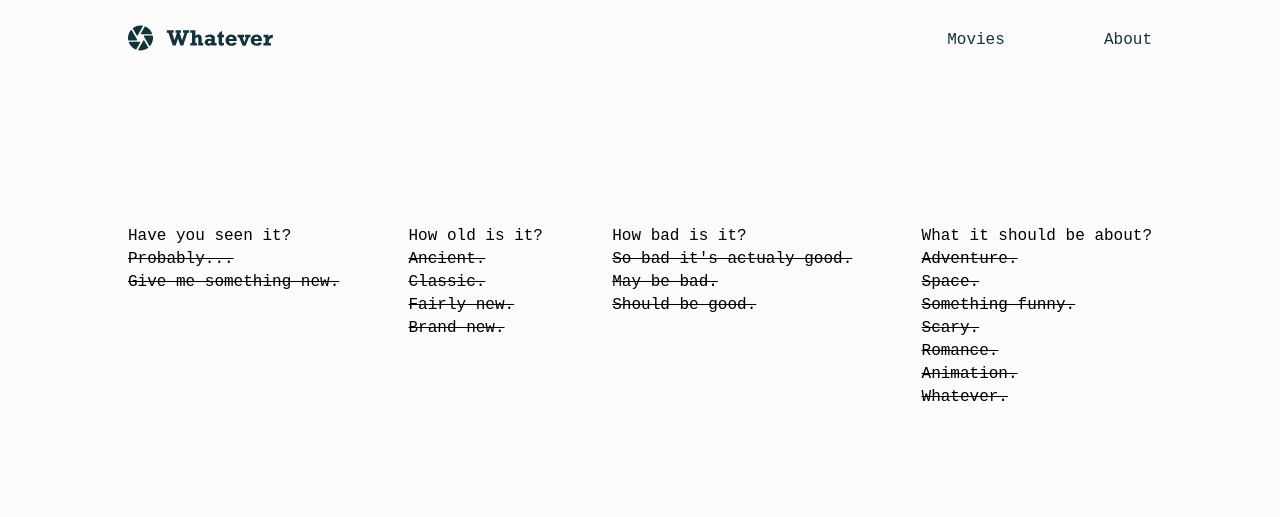
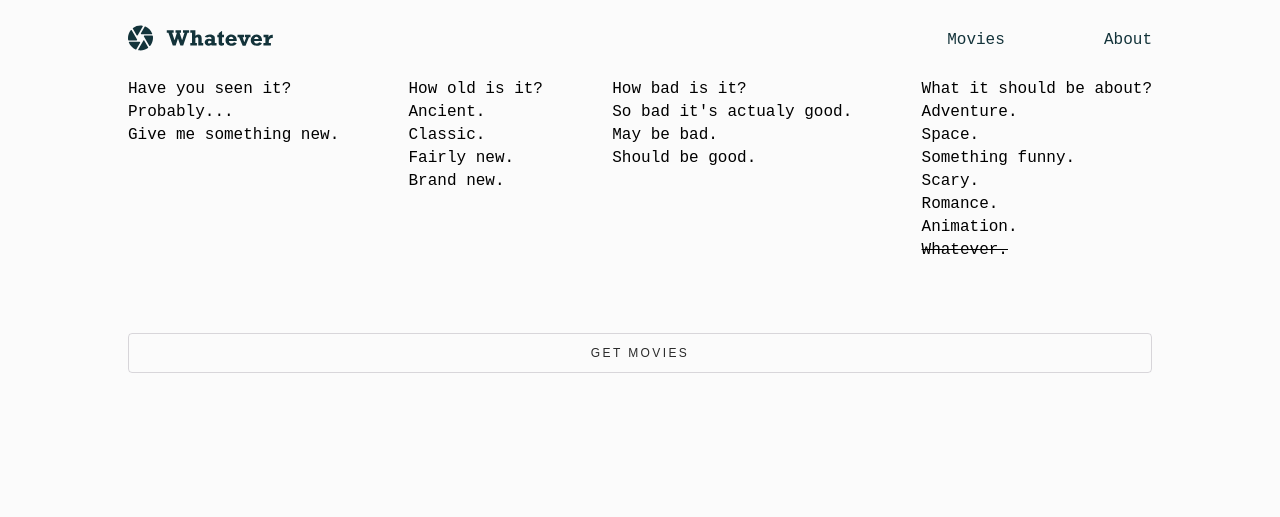
Before and after one commit to arecki3000/whatever-movie-app, a React (Create React App) app: page /movies in a window 1280 px wide. Shown: the top 517 px of the page. Built offline with nearby package versions, Linux system fonts and the light colour scheme; no server answers.

Commit message:
add fetching movies based on filter

```diff
--- a/src/components/Filter.js
+++ b/src/components/Filter.js
@@ -1,71 +1,80 @@
 import React from 'react';
-import { FilterWrapper, FilterElement } from '../elements';
+import { FilterWrapper, FilterElement, StyledLabel } from '../elements';
 
-export const Filter = () => {
+export const Filter = ({
+  query,
+  setPopularity,
+  setYear,
+  setScore,
+  setGenre,
+}) => {
+  const { popularity, score, genre, year } = query;
+  console.log({ popularity, score, genre, year });
+
   return (
     <FilterWrapper>
-      <FilterElement>
+      <FilterElement onChange={setPopularity}>
         Have you seen it?
-        <label id="popularity.desc" choice="descending">
+        <StyledLabel id="popularity.desc" choice={popularity}>
           <input type="radio" value="popularity.desc" name="popularity" />{' '}
           Probably...
-        </label>
-        <label id="popularity.asc" choice="ascending">
+        </StyledLabel>
+        <StyledLabel id="popularity.asc" choice={popularity}>
           <input type="radio" value="popularity.asc" name="popularity" /> Give
           me something new.
-        </label>
+        </StyledLabel>
       </FilterElement>
-      <FilterElement>
+      <FilterElement onChange={setYear}>
         How old is it?
-        <label id="1960" choice="old">
+        <StyledLabel id="1960" choice={year}>
           <input type="radio" value="1960" name="year" /> Ancient.
-        </label>
-        <label id="1980" choice="old1">
+        </StyledLabel>
+        <StyledLabel id="1980" choice={year}>
           <input type="radio" value="1980" name="year" /> Classic.
-        </label>
-        <label id="2000" choice="oldwe">
+        </StyledLabel>
+        <StyledLabel id="2000" choice={year}>
           <input type="radio" value="2000" name="year" /> Fairly new.
-        </label>
-        <label id="2020" choice="iksakdn">
+        </StyledLabel>
+        <StyledLabel id="2020" choice={year}>
           <input type="radio" value="2020" name="year" /> Brand new.
-        </label>
+        </StyledLabel>
       </FilterElement>
-      <FilterElement>
+      <FilterElement onChange={setScore}>
         How bad is it?
-        <label id="4" choice="4">
+        <StyledLabel id="4" choice={score}>
           <input type="radio" value="4" name="score" /> So bad it's actualy
           good.
-        </label>
-        <label id="7" choice="6">
+        </StyledLabel>
+        <StyledLabel id="7" choice={score}>
           <input type="radio" value="7" name="score" /> May be bad.
-        </label>
-        <label id="10" choice="6">
+        </StyledLabel>
+        <StyledLabel id="10" choice={score}>
           <input type="radio" value="10" name="score" /> Should be good.
-        </label>
+        </StyledLabel>
       </FilterElement>
-      <FilterElement>
+      <FilterElement onChange={setGenre}>
         What it should be about?
-        <label id="14" choice="14">
+        <StyledLabel id="14" choice={genre}>
           <input type="radio" value="14" name="genre" /> Adventure.
-        </label>
-        <label id="878" choice="123">
+        </StyledLabel>
+        <StyledLabel id="878" choice={genre}>
           <input type="radio" value="878" name="genre" /> Space.
-        </label>
-        <label id="35" choice="123">
+        </StyledLabel>
+        <StyledLabel id="35" choice={genre}>
           <input type="radio" value="35" name="genre" /> Something funny.
-        </label>
-        <label id="27" choice="123">
+        </StyledLabel>
+        <StyledLabel id="27" choice={genre}>
           <input type="radio" value="27" name="genre" /> Scary.
-        </label>
-        <label id="10749" choice="1234">
+        </StyledLabel>
+        <StyledLabel id="10749" choice={genre}>
           <input type="radio" value="10749" name="genre" /> Romance.
-        </label>
-        <label id="16" choice="1234">
+        </StyledLabel>
+        <StyledLabel id="16" choice={genre}>
           <input type="radio" value="16" name="genre" /> Animation.
-        </label>
-        <label id="" choice="1235">
+        </StyledLabel>
+        <StyledLabel id="" choice={genre}>
           <input type="radio" value="" name="genre" /> Whatever.
-        </label>
+        </StyledLabel>
       </FilterElement>
     </FilterWrapper>
   );
--- a/src/components/MoviesGrid.js
+++ b/src/components/MoviesGrid.js
@@ -3,7 +3,7 @@ import { Grid, MovieCard } from '../elements';
 import placeholder from '../images/movie-placeholder.png';
 import { Span, StyledLink } from '../elements';
 
-export const MoviesGrid = ({ movies }) => {
+export const MoviesGrid = ({ movies, query }) => {
   const linkStyle = {
     display: 'flex',
     justifyContent: 'space-between',
--- a/src/elements/FilterElements.js
+++ b/src/elements/FilterElements.js
@@ -1,7 +1,10 @@
 import styled from 'styled-components';
 
 export const FilterWrapper = styled.div`
-  margin-top: 5px;
+  position: absolute;
+  top: 5rem;
+  width: inherit;
+  margin: 0 auto;
   min-height: 30vh;
   display: flex;
   justify-content: space-between;
@@ -18,14 +21,15 @@ export const FilterElement = styled.div`
   input {
     display: none;
   }
-  label {
-    margin-top: 5px;
-    text-decoration: ${(props) =>
-      props.choice === props.id ? 'line-through' : ''};
-    font-weight: 100;
-  }
+
   @media ${(props) => props.theme.breakpoints.tablet} {
     margin: 5px auto 0 auto;
     text-align: center;
   }
 `;
+
+export const StyledLabel = styled.label`
+  margin-top: 5px;
+  text-decoration: ${(props) =>
+    props.id === props.choice ? 'line-through' : ''};
+`;
--- a/src/pages/Movie.js
+++ b/src/pages/Movie.js
@@ -17,7 +17,6 @@ export const Movie = (props) => {
       setTrilerLink(res);
     });
     getMovie({ id, API_KEY }).then((res) => {
-      console.log(res);
       setMovie((prevState) => {
         return {
           ...prevState,
--- a/src/pages/Movies.js
+++ b/src/pages/Movies.js
@@ -1,21 +1,27 @@
-import React, { useState, useEffect } from 'react';
+import React, { useState } from 'react';
 import { Content, Filter, MoviesGrid } from '../components';
+import { Button } from '../elements';
+import { getMovies } from '../services';
+import { API_KEY } from '../constants/constants.js';
 
 export const Movies = () => {
+  const [query, setQuery] = useState({
+    popularity: '',
+    year: '',
+    score: '',
+    genre: '',
+  });
   const [movies, setMovies] = useState({
     data: [],
     isLoaded: false,
     error: null,
   });
 
-  useEffect(() => {
-    const URL =
-      'https://api.themoviedb.org/3/discover/movie?api_key=fa0290d03c7bf4373b25da8a09a1789f&language=en-US&sort_by=popularity.desc&include_adult=false&include_video=false&page=300';
+  const fetchMovies = () => {
+    const { popularity, score, genre, year } = query;
+    getMovies({ API_KEY, popularity, score, genre, year }).then((res) => {
+      console.log(res);
 
-    const getMovies = async (URL) => {
-      fetch(URL)
-        .then((res) => res.json())
-        .then((res) => {
       setMovies((prevState) => {
         return {
           ...prevState,
@@ -25,11 +31,55 @@ export const Movies = () => {
       });
     });
   };
-    getMovies(URL);
-  }, []);
+
+  const setPopularity = (e) => {
+    if (e.target.value) {
+      const value = e.target.value;
+      console.log(e.target);
+      setQuery((prevState) => {
+        return { ...prevState, popularity: value };
+      });
+    }
+  };
+  const setYear = (e) => {
+    if (e.target.value) {
+      console.log('year');
+      const value = e.target.value;
+      setQuery((prevState) => {
+        return { ...prevState, year: value };
+      });
+    }
+  };
+  const setScore = (e) => {
+    if (e.target.value) {
+      const value = e.target.value;
+      setQuery((prevState) => {
+        return { ...prevState, score: value };
+      });
+    }
+  };
+  const setGenre = (e) => {
+    if (e.target.value) {
+      const value = e.target.value;
+      setQuery((prevState) => {
+        return { ...prevState, genre: value };
+      });
+    }
+  };
+
   return (
     <Content>
-      <Filter />
+      <Filter
+        query={query}
+        setPopularity={(e) => setPopularity(e)}
+        setYear={(e) => setYear(e)}
+        setScore={(e) => setScore(e)}
+        setGenre={(e) => setGenre(e)}
+        fetchMovies={() => fetchMovies()}
+      />
+      <Button margin="4rem" onClick={() => fetchMovies()}>
+        Get Movies
+      </Button>
       {movies.data.results ? (
         <MoviesGrid movies={movies.data.results} />
       ) : (
--- a/src/services/movies.js
+++ b/src/services/movies.js
@@ -18,21 +18,20 @@ export const getMovies = async ({
   API_KEY,
   popularity,
   score,
-  genres,
+  genre,
   year,
 }) => {
-  const response = await fetch(
-    `https://api.themoviedb.org/3/discover/movie?api_key=${API_KEY}f&language=en-US${
+  const URL = `https://api.themoviedb.org/3/discover/movie?api_key=${API_KEY}&language=en-US${
     popularity !== '' ? `&sort_by=${popularity}` : '&sort_by=popularity.desc'
   }&include_adult=true&include_video=false&page=1&vote_count.gte=30${
     score ? `&vote_average.gte=${score - 3}&vote_average.lte=${score}` : ''
-    }${genres}${
+  }&with_genres=${genre}${
     year
       ? `&release_date.lte=${year}-01-01&release_date.gte=${year - 20}-01-01`
       : ''
-    }`
-  );
+  }`;
+  const response = await fetch(URL);
   const movies = response.json();
-
+  console.log(URL);
   return movies;
 };
```
Lines whose indentation alone changed are shown as unchanged.
